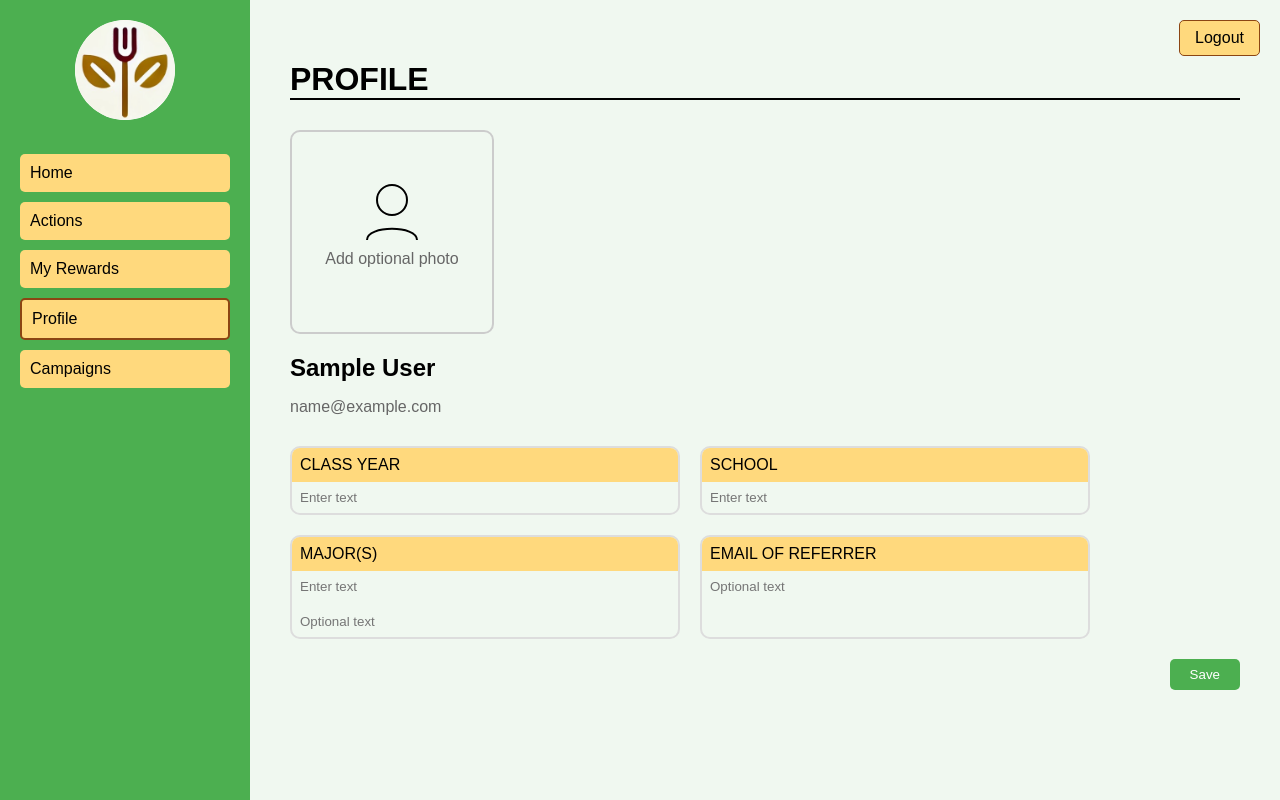
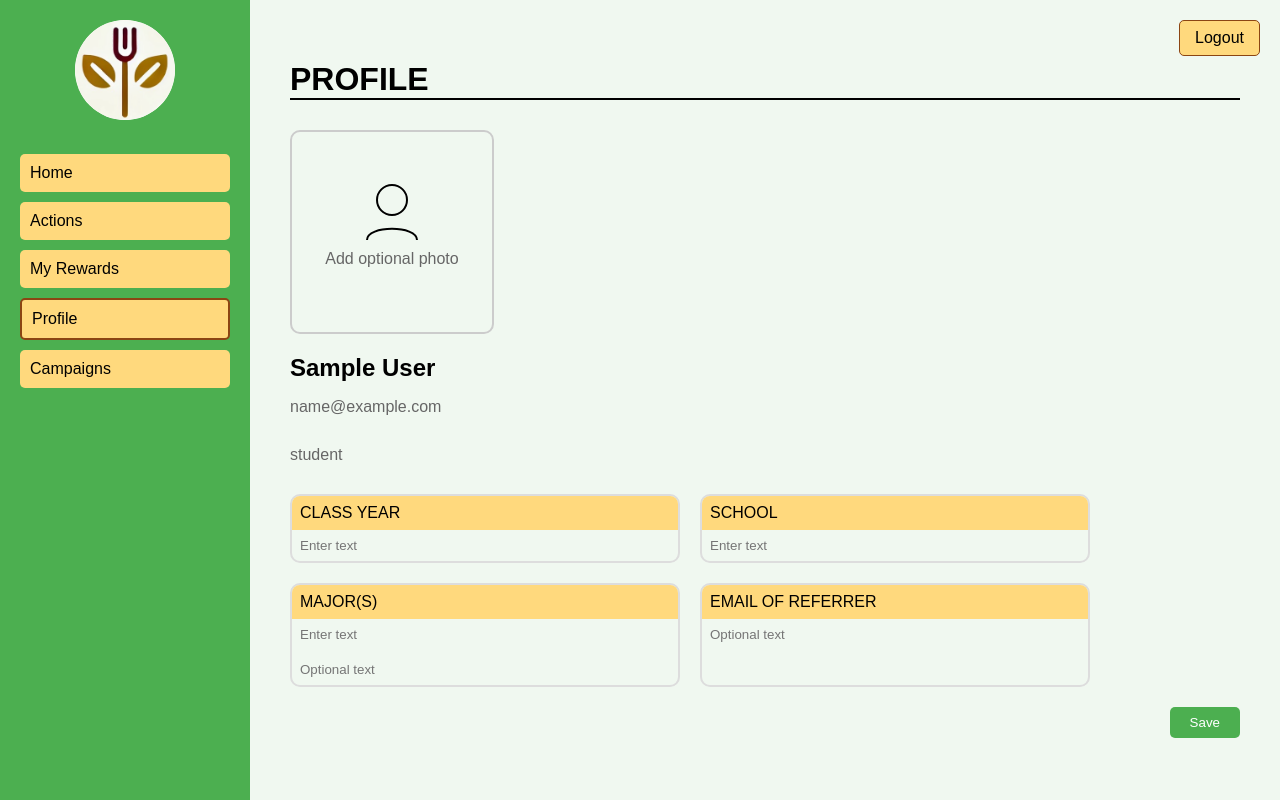
Before and after one commit to CSCI3356-Fall2024/Joaks, a Django app: page /profile/ in a window 1280 px wide. Run offline with Django 5.2, Linux system fonts and the light colour scheme; the visitor is signed in with stand-in values (Sample User, id 1).

Commit message:
add role

```diff
--- a/mysite/templates/profile.html
+++ b/mysite/templates/profile.html
@@ -20,6 +20,7 @@
     <!-- User Info -->
     <h2 style="font-size: 24px; margin-bottom: 5px;">{{ request.user.get_full_name }}</h2>
     <p style="color: #666; margin-bottom: 30px;">{{ request.user.email }}</p>
+    <p style="color: #666; margin-bottom: 30px;">{{ request.user.role }}</p>
 
     <!-- Form Fields Container -->
     <form method="post">
```
